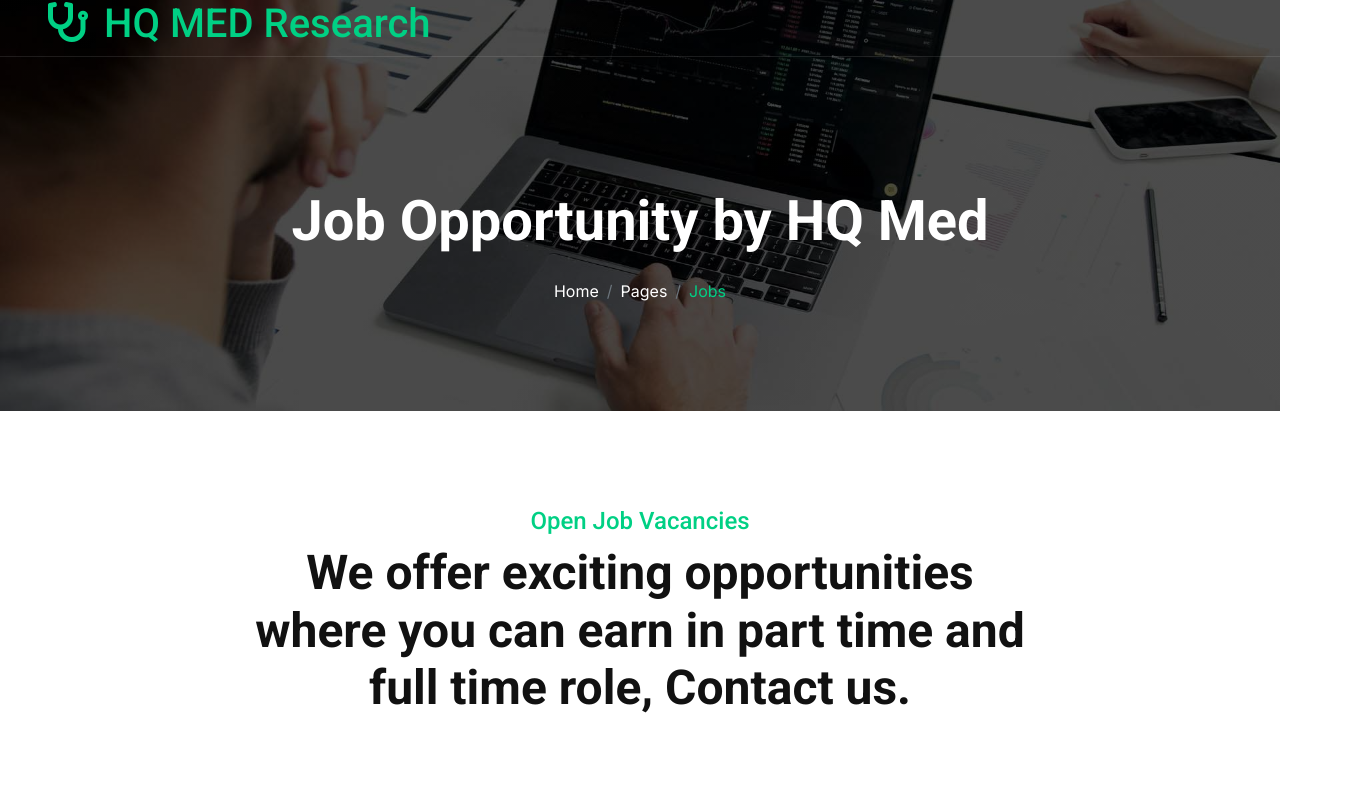
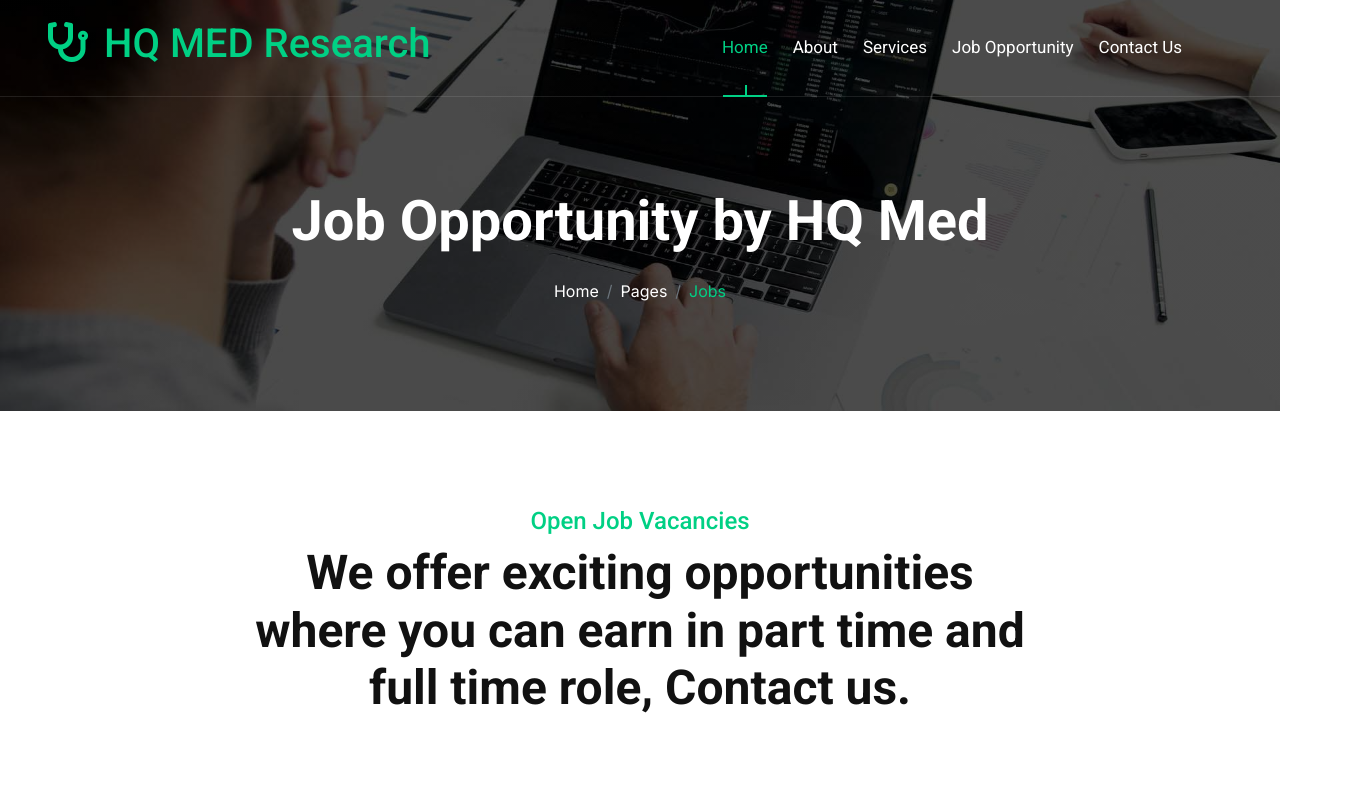
Before and after one commit to Abtsega123/HQ-Medical-Data-Research, a plain HTML site: page blog.html in a window 1280 px wide. Shown: the top 800 px of the page, 1367 px wide, since content can reach past the window. Drawn offline with nearby package versions, Linux system fonts and the light colour scheme.

Commit message:
commited

```diff
--- a/blog.html
+++ b/blog.html
@@ -54,6 +54,23 @@
                 <button class="navbar-toggler" type="button" data-bs-toggle="collapse" data-bs-target="#navbarCollapse">
                     <span class="fa fa-bars"></span>
                 </button>
+                <div class="navbar-nav ms-auto py-0">
+                    <a href="index.html" class="nav-item nav-link active">Home</a>
+                    <a href="index.htm" class="nav-item nav-link">About</a>
+                    <a href="index.html" class="nav-item nav-link">Services</a>
+                    <a href="blog.html" class="nav-item nav-link">Job Opportunity</a>
+                    <a href="index.html" class="nav-item nav-link">Contact Us</a>
+                    <div class="nav-item dropdown">
+                        <a href="#" class="nav-link" data-bs-toggle="dropdown">
+
+                        </a>
+                        <div class="dropdown-menu m-0">
+
+                    </div>
+
+                </div>
+
+            </div>
 
             </nav>
 
@@ -101,7 +118,7 @@
                                 <h4 class="text-white"><i class="fas fa-search-dollar me-3"></i>HQ Med Research Data Collection</h4>
                                 <!-- <img src="img/logo.png" alt="Logo"> -->
                             </a>
-                            <p class="mb-4">Dolor amet sit justo amet elitr clita ipsum elitr est.Lorem ipsum dolor sit amet, consectetur adipiscing...</p>
+                            <p class="mb-4">At HQ, we offer Efficient and Reliable Data Collection Services, Tailored to Your Needs</p>
 
                         </div>
                         <div class="d-flex">
@@ -114,11 +131,11 @@
                     <div class="col-md-6 col-lg-6 col-xl-2">
                         <div class="footer-item">
                             <h4 class="text-white mb-4">Quick Links</h4>
-                            <a href="#"><i class="fas fa-angle-right me-2"></i> Home </a>
-                            <a href="#"><i class="fas fa-angle-right me-2"></i> About Us</a>
-                            <a href="#"><i class="fas fa-angle-right me-2"></i> Services</a>
-                            <a href="#contact"><i class="fas fa-angle-right me-2"></i> Contact Us</a>
-                            <a href="blog.html"><i class="fas fa-angle-right me-2"></i> Job Opportunity by HQ Med</a>
+                            <a href="index.html"><i class="fas fa-angle-right me-2"></i> Home </a>
+                            <a href="#index.html"><i class="fas fa-angle-right me-2"></i> About Us</a>
+                            <a href="index.html"><i class="fas fa-angle-right me-2"></i> Services</a>
+                            <a href="index.html"><i class="fas fa-angle-right me-2"></i> Contact Us</a>
+                            <a href="index.html"><i class="fas fa-angle-right me-2"></i> Job Opportunity by HQ Med</a>
                         </div>
                     </div>
 
```
Also changed, not shown: index.html (+1 -1 lines).
